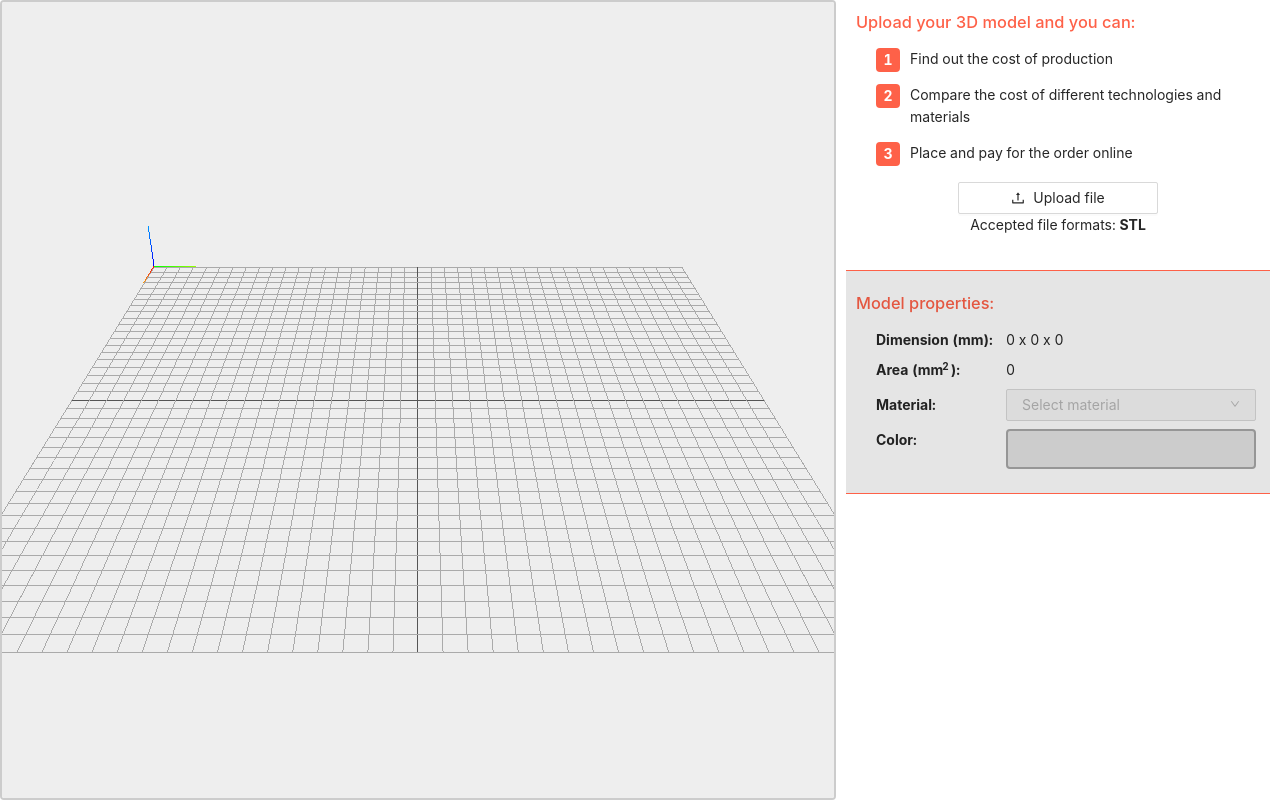
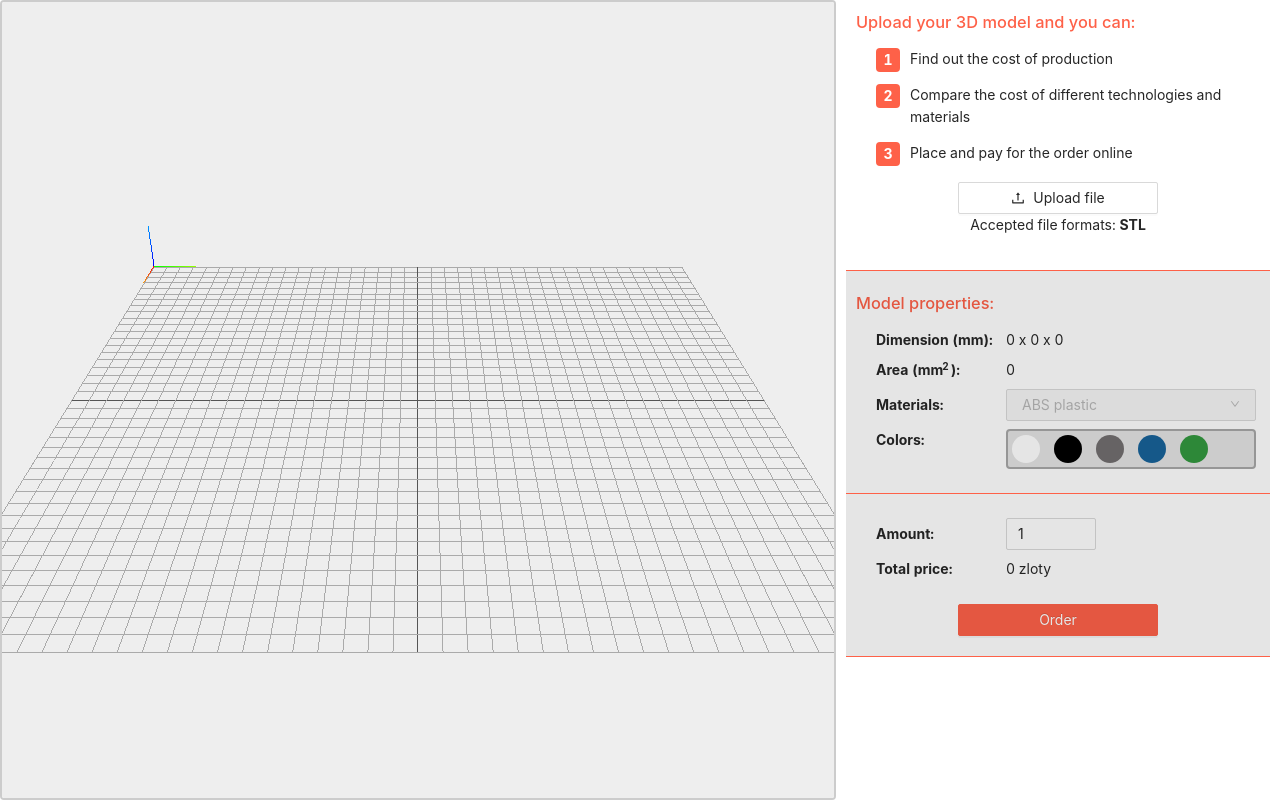
Before and after one commit to PetrGch/Manufactoring_calculator, a React app: page / in a window 1280 px wide. Built offline with nearby package versions, Linux system fonts and the light colour scheme.

Commit message:
Finished third section

```diff
--- a/src/PrinterCalculator/PrinterCalculatorSideBar/PrintSecondStep/PrintSecondStep.tsx
+++ b/src/PrinterCalculator/PrinterCalculatorSideBar/PrintSecondStep/PrintSecondStep.tsx
@@ -1,9 +1,10 @@
-import React, {useState} from "react";
+import React, {useEffect, useState} from "react";
 import {Button, Dropdown, Menu} from "antd";
-import { DownOutlined, UpOutlined } from '@ant-design/icons';
+import {DownOutlined, UpOutlined} from '@ant-design/icons';
 import {MenuClickEventHandler, MenuInfo} from "rc-menu/lib/interface";
 import {CirclePicker, ColorResult} from "react-color";
-import {PRINTER_CALCULATOR_STEP} from "../PrinterCalculatorSideBar";
+
+import {PRINTER_CALCULATOR_STEP, PrinterCalculatorSideBarParameterState} from "../PrinterCalculatorSideBar";
 import {roundNumber} from "../../../utils/formatter";
 import materialConfig from "./materialConfig";
 
@@ -25,32 +26,24 @@ function DropDownMenu({ onMaterialSelected }: { onMaterialSelected: MenuClickEve
 
 interface PrintSecondStepState {
     isMaterialOpen: boolean;
-    selectedMaterial: string;
-    selectedColor: string;
     selectedColors: string[];
 }
 
 const initialState: PrintSecondStepState = {
-    selectedColor: "",
     isMaterialOpen: false,
     selectedColors: [],
-    selectedMaterial: "Select material",
 }
 
 interface PrintSecondStepProps {
     onColorSet: (color: string) => void;
+    setParameters: (parameters: PrinterCalculatorSideBarParameterState) => void;
     setStepStatus: (step: PRINTER_CALCULATOR_STEP, stepState: boolean) => void;
-    parameters: {
-        width: number,
-        height: number,
-        depth: number,
-        area: number,
-    }
+    parameters: PrinterCalculatorSideBarParameterState;
 }
 
 export default function PrintSecondStep(props: PrintSecondStepProps) {
     const [state, setState] = useState<PrintSecondStepState>(initialState);
-    const { setStepStatus, onColorSet, parameters } = props;
+    const { setStepStatus, onColorSet, parameters, setParameters } = props;
     const isParameterExists = parameters.width && parameters.height && parameters.depth;
 
     const onMaterialToggled = (visible: boolean) => {
@@ -66,19 +59,45 @@ export default function PrintSecondStep(props: PrintSecondStepProps) {
         if (selectedMaterial) {
             setState({
                 ...state,
-                selectedMaterial: selectedMaterial.name,
                 selectedColors: selectedMaterial.colors.map((color) => color.code),
             })
+
+            setParameters({
+                ...parameters,
+                selectedMaterial: selectedMaterial.id,
+            });
         }
     }
 
     const onColorSelected = (color: ColorResult, event: React.ChangeEvent<HTMLInputElement>) => {
-        setState({
-            ...state,
+        setParameters({
+            ...parameters,
             selectedColor: color.hex,
-        })
+        });
         onColorSet(color.hex);
     }
+
+    const getMaterialById = (materialId: string) => {
+        const selectedMaterial = materialConfig.find((material) => material.id === materialId);
+
+        return selectedMaterial?.name || "";
+    }
+
+    const getColorsByMaterialId = (materialId: string) => {
+        const selectedMaterial = materialConfig.find((material) => material.id === materialId);
+
+        if (selectedMaterial && selectedMaterial.colors) {
+            return selectedMaterial.colors.map((color) => color.code);
+        }
+
+        return [];
+    }
+
+    useEffect(() => {
+        if (parameters.area) {
+            setStepStatus(PRINTER_CALCULATOR_STEP.SECOND_STEP, true);
+        }
+    }, [parameters.width, parameters.height, parameters.depth])
 
     return (
         <div className="PrintSecondStep">
@@ -91,34 +110,28 @@ export default function PrintSecondStep(props: PrintSecondStepProps) {
 
             <div className="PrintSecondStep__parameter">
                 <strong>Area (<span>mm&nbsp;&nbsp;</span>):</strong>
-                <span>{roundNumber(parameters.area)}</span>
+                <span>{roundNumber(parameters.area, "≈")}</span>
             </div>
 
             <div className="PrintSecondStep__parameter">
-                <strong>Material:</strong>
+                <strong>Materials:</strong>
 
                 <Dropdown
                     overlay={<DropDownMenu onMaterialSelected={onMaterialSelected} />}
                     disabled={!isParameterExists}
                     onVisibleChange={onMaterialToggled}
                 >
-                    <Button>{state.selectedMaterial} {state.isMaterialOpen ? <UpOutlined/> : <DownOutlined/>}</Button>
+                    <Button>{getMaterialById(parameters.selectedMaterial)} {state.isMaterialOpen ? <UpOutlined/> : <DownOutlined/>}</Button>
                 </Dropdown>
             </div>
 
             <div className="PrintSecondStep__parameter PrintSecondStep__parameter_center-false">
-                <strong>Color:</strong>
+                <strong>Colors:</strong>
 
                 <div className="PrintSecondStep__parameterColor">
-                    <CirclePicker colors={state.selectedColors} onChange={onColorSelected}/>
+                    <CirclePicker colors={getColorsByMaterialId(parameters.selectedMaterial)} onChange={onColorSelected}/>
                 </div>
-                {/*<Dropdown overlay={<DropDownMenu/>} disabled={!isParameterExists}>*/}
-                {/*    <Button>*/}
-                {/*        Select color <DownOutlined />*/}
-                {/*    </Button>*/}
-                {/*</Dropdown>*/}
             </div>
-
         </div>
     );
 }
--- /dev/null
+++ b/src/PrinterCalculator/PrinterCalculatorSideBar/PrintThirdStep/PrintThirdStep.less
@@ -0,0 +1,41 @@
+.PrintThirdStep {
+  display: flex;
+  flex-direction: column;
+
+  &__parameters {
+    display: flex;
+    align-items: center;
+    padding: 4px 4px 4px 20px;
+
+    & strong {
+      display: inline-block;
+      width: 130px;
+
+      & span {
+        position: relative;
+
+        &:after {
+          content: "2";
+          position: absolute;
+          top: -2px;
+          right: 2px;
+          font-weight: 700;
+          font-size: 10px;
+        }
+      }
+    }
+  }
+
+  &__orderButton {
+    display: flex;
+    flex-direction: column;
+    align-items: center;
+    margin-top: 20px;
+
+    & > button {
+      width: 100%;
+      max-width: 200px;
+      min-width: 100px;
+    }
+  }
+}
--- /dev/null
+++ b/src/PrinterCalculator/PrinterCalculatorSideBar/PrintThirdStep/PrintThirdStep.tsx
@@ -0,0 +1,33 @@
+import React from "react";
+import {Button, InputNumber} from "antd";
+
+import {roundNumber} from "../../../utils/formatter";
+import {PrinterCalculatorSideBarParameterState} from "../PrinterCalculatorSideBar";
+
+import "./PrintThirdStep.less";
+
+interface PrintThirdStepProps {
+    parameters: PrinterCalculatorSideBarParameterState;
+}
+
+function PrintThirdStep(props: PrintThirdStepProps) {
+    return (
+        <div className="PrintThirdStep">
+            <div className="PrintThirdStep__parameters">
+                <strong>Amount:</strong>
+                <InputNumber min={1} max={100} onChange={(value) => {console.log(value)}} defaultValue={1}/>
+            </div>
+
+            <div className="PrintThirdStep__parameters">
+                <strong>Total price:</strong>
+                <span>{roundNumber(0)} zloty</span>
+            </div>
+
+            <div className="PrintThirdStep__orderButton">
+                <Button type="primary">Order</Button>
+            </div>
+        </div>
+    )
+}
+
+export default PrintThirdStep;
--- a/src/PrinterCalculator/PrinterCalculatorSideBar/PrinterCalculatorSideBar.tsx
+++ b/src/PrinterCalculator/PrinterCalculatorSideBar/PrinterCalculatorSideBar.tsx
@@ -4,22 +4,27 @@ import {BufferGeometry} from "three";
 import PrintFirstStep from "./PrintFirstStep/PrintFirstStep";
 import PrintSecondStep from "./PrintSecondStep/PrintSecondStep";
 import {getModelArea} from "../../utils/calculatorsUtils";
+import PrintThirdStep from "./PrintThirdStep/PrintThirdStep";
 
 import "./PrinterCalculatorSideBar.less";
 
 export enum PRINTER_CALCULATOR_STEP {
     FIRST_STEP = "FIRST_STEP",
+    SECOND_STEP = "SECOND_STEP",
 }
 
 interface PrinterCalculatorSideBarStepState {
     [PRINTER_CALCULATOR_STEP.FIRST_STEP]: boolean
+    [PRINTER_CALCULATOR_STEP.SECOND_STEP]: boolean
 }
 
-interface PrinterCalculatorSideBarParameterState {
+export interface PrinterCalculatorSideBarParameterState {
     width: number,
     height: number,
     depth: number,
     area: number,
+    selectedColor: string;
+    selectedMaterial: string;
 }
 
 interface PrinterCalculatorSideBarProps {
@@ -31,12 +36,15 @@ export default function PrinterCalculatorSideBar(props: PrinterCalculatorSideBar
     const { loadSTLGeometry, onColorSet } = props;
     const [stepState, setStepState] = useState<PrinterCalculatorSideBarStepState>({
         [PRINTER_CALCULATOR_STEP.FIRST_STEP]: false,
+        [PRINTER_CALCULATOR_STEP.SECOND_STEP]: false,
     });
     const [parameterState, setParameterState] = useState<PrinterCalculatorSideBarParameterState>({
         width: 0,
         height: 0,
         depth: 0,
         area: 0,
+        selectedColor: "#ffffff",
+        selectedMaterial: "abs"
     });
 
     const setStepStatus = (step: PRINTER_CALCULATOR_STEP, state: boolean) => {
@@ -62,6 +70,7 @@ export default function PrinterCalculatorSideBar(props: PrinterCalculatorSideBar
                 const depth = boundingBox.max.y - boundingBox.min.y;
 
                 setParameterState({
+                    ...parameterState,
                     width,
                     height,
                     depth,
@@ -85,6 +94,13 @@ export default function PrinterCalculatorSideBar(props: PrinterCalculatorSideBar
                     setStepStatus={setStepStatus}
                     parameters={parameterState}
                     onColorSet={onColorSet}
+                    setParameters={setParameterState}
+                />
+            </div>
+
+            <div className={`PrinterCalculatorSideBar__step PrinterCalculatorSideBar__step_topPadding PrinterCalculatorSideBar__step_valid-${stepState[PRINTER_CALCULATOR_STEP.SECOND_STEP]}`}>
+                <PrintThirdStep
+                    parameters={parameterState}
                 />
             </div>
         </div>
--- a/src/index.less
+++ b/src/index.less
@@ -33,5 +33,19 @@ button {
 .ant-menu-item:active,
 .ant-menu-submenu-title:active,
 .ant-menu:not(.ant-menu-horizontal) .ant-menu-item-selected {
-  background: @orange-light;
+  background: @orangeLight2;
 }
+
+.ant-btn-primary {
+  background: @orange;
+  border-color: @orange;
+}
+
+.ant-btn-primary:hover {
+  background: @orangeLight1;
+}
+
+.ant-btn-primary:active,
+.ant-btn-primary:focus {
+  background: @orangeDark;
+}
--- a/src/utils/colors.less
+++ b/src/utils/colors.less
@@ -1,5 +1,7 @@
 @orange: #fe6148;
-@orange-light: #f8e1de;
+@orangeLight1: #fc715c;
+@orangeDark: #ff5336;
+@orangeLight2: #f8e1de;
 @white: #ffffff;
 @black: #000000;
 @grey: #a7a7a7;
--- a/src/utils/formatter.ts
+++ b/src/utils/formatter.ts
@@ -1,5 +1,5 @@
-export function roundNumber(value?: number) {
+export function roundNumber(value?: number, prefix: string = "",  suffix: string = "") {
     if (!value) return 0;
 
-    return value.toFixed(2);
+    return `${prefix}${value.toFixed(2)}${suffix}`;
 }
```
